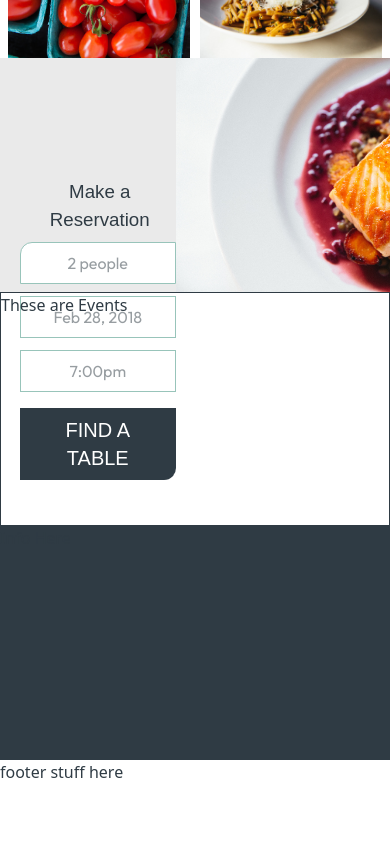
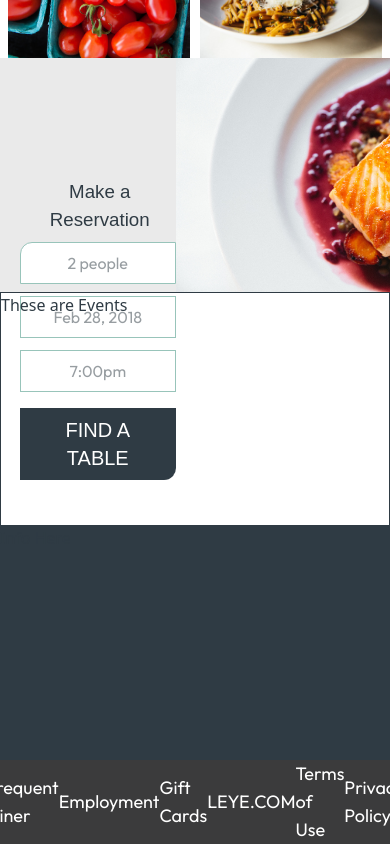
Before and after one commit to StephanieStralina/monamiproject, a Next.js app: page / in a window 390 px wide. Shown: the part 796-1640 px from the top of the page. Before the commit the page ends 1580 px from the top, so only its background shows below. Built offline with nearby package versions, Linux system fonts and the light colour scheme; a web font is replaced by a local one.

Commit message:
Add Footer and mobile styling

```diff
--- /dev/null
+++ b/app/components/Footer.tsx
@@ -0,0 +1,15 @@
+import Link from "next/link";
+import React from "react";
+
+export default function Footer() {
+    return (
+        <footer className="font-outfit flex sm:py-5 sm:flex-col sm:gap-2 md:gap-10 lg:gap-15 xl:gap-30 text-lg justify-center items-center bg-accentgrey z-2 sm:h-auto md:h-[4vw] text-white">
+            <Link href="/frequent">Frequent Diner</Link>
+            <Link href="/employement">Employment</Link>
+            <Link href="/gift-cards">Gift Cards</Link>
+            <Link href="https://www.lettuce.com/">LEYE.COM</Link>
+            <Link href="/terms">Terms of Use</Link>
+            <Link href="/privacy">Privacy Policy</Link>
+        </footer>
+    )
+}
--- a/app/layout.tsx
+++ b/app/layout.tsx
@@ -3,6 +3,7 @@ import { Baskervville, Outfit } from "next/font/google";
 import "./globals.css";
 import Navbar from "./components/Navbar";
 import Link from "next/link";
+import Footer from "./components/Footer";
 
 const baskervville = Baskervville({
   weight: '400',
@@ -37,9 +38,7 @@ export default function RootLayout({
         <main>
           {children}
         </main>
-        <footer>
-          footer stuff here
-        </footer>
+        <Footer />
       </body>
     </html>
   );
```
